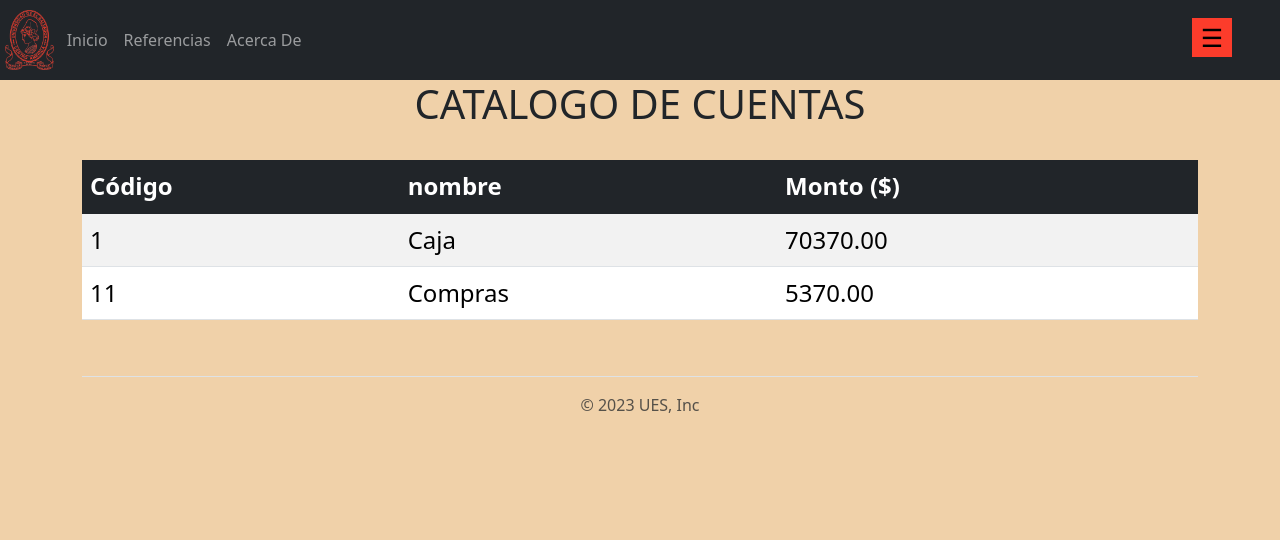
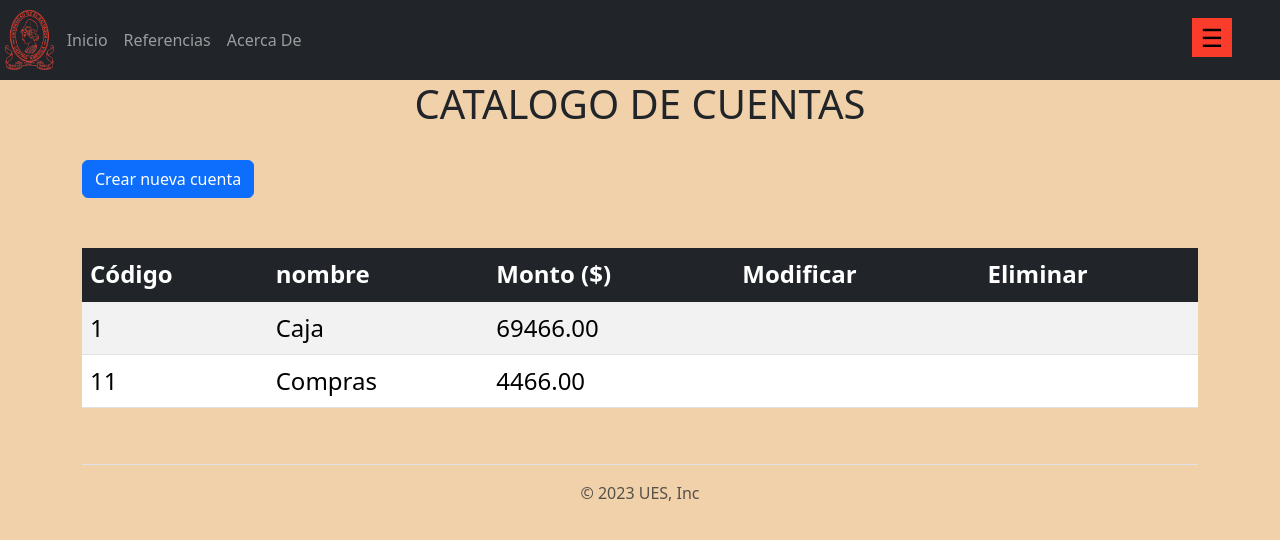
Before and after one commit to JGer04/ProyectoSIC, a Django app: page /cuenta/cuenta in a window 1280 px wide. Shown: the top 540 px of the page. Run offline with Django 4.2, Linux system fonts and the light colour scheme; data comes from the database, SQL or seed files in the repository; some libraries are stand-ins or nearby versions.

Commit message:
CRUD de cuentas

```diff
--- a/ServiTech/aplicaciones/cuenta/urls.py
+++ b/ServiTech/aplicaciones/cuenta/urls.py
@@ -3,5 +3,9 @@ from . import views
 
 urlpatterns = [
     path('cuenta/cuenta', views.cuentas, name='cuenta'),
+    #---------------- URLS DEL CRUD DEL CATALOGO DE CUENTAS -------------------------------------------------------
+    path('cuenta/crud/crear', views.crear.as_view(), name='crear'),
+    path('cuenta/crud/modificar/<pk>/', views.modificar.as_view(), name='modificar'),
+    path('cuenta/crud/eliminar/<pk>/', views.eliminar.as_view(), name='eliminar'),
 
 ]
--- a/ServiTech/aplicaciones/cuenta/views.py
+++ b/ServiTech/aplicaciones/cuenta/views.py
@@ -11,3 +11,24 @@ def cuentas(request):
     return render(request, 'cuenta/cuenta.html',{
         'catalogo':catalogo
     })
+
+# -------------------- CRUD DE CATALOGO DE CUENTAS  ------------------------------
+class crear(CreateView):
+    template_name = 'cuenta/crud/crear.html'
+    model = cuenta
+    fields = ['codigo','nombre','monto']
+    success_url = reverse_lazy('cuenta')
+
+class modificar(UpdateView):
+    template_name = 'cuenta/crud/modificar.html'
+    model = cuenta
+    fields = ['codigo','nombre','monto']
+    success_message = "El registro %(nombre)s fue mofificado exitosamente"
+    success_url = reverse_lazy('cuenta')
+
+class eliminar(DeleteView):
+    template_name = 'cuenta/crud/eliminar.html'
+    model = cuenta
+    fields = ['codigo','nombre','monto']
+    success_message = "El registro %(nombre)s fue eliminado exitosamente"
+    success_url = reverse_lazy('cuenta')
--- a/ServiTech/templates/cuenta/cuenta.html
+++ b/ServiTech/templates/cuenta/cuenta.html
@@ -7,13 +7,18 @@
 
 {% block content %}
     <h1>CATALOGO DE CUENTAS</h1><br>
+    <a href="{% url 'crear' %}">
+        <button style="margin-bottom: 50px;" type="button" class="btn btn-primary">Crear nueva cuenta</button>
+    </a>
+
     <table class="table table-striped" style="font-size: x-large;">
         <thead class="table-dark">
             <tr>
                 <th>Código</th>
                 <th>nombre</th>
-
                 <th>Monto ($)</th>
+                <th>Modificar</th>
+                <th>Eliminar</th>
 
             </tr>
         </thead>
@@ -22,8 +27,13 @@
                 <tr>
                     <td> {{ e.codigo }}</td>
                     <td> {{ e.nombre }}</td>
-
                     <td> {{ e.monto }}</td>
+                    <td> <a href="{% url 'modificar' e.id %}">
+                        <i class="fa-regular fa-pen-to-square"></i>
+                    </a></td>
+                    <td><a href="{% url 'eliminar' e.id %}">
+                        <i class="fa-regular fa-trash"></i></td>
+                    </a></td>
                 </tr>
                     {% endfor %}
         </tbody>
```
Also changed, not shown: ServiTech/templates/cuenta/crud/crear.html (added, +19 -0 lines), ServiTech/templates/cuenta/crud/eliminar.html (added, +19 -0 lines), ServiTech/templates/cuenta/crud/modificar.html (added, +19 -0 lines), ServiTech/db.sqlite3.
